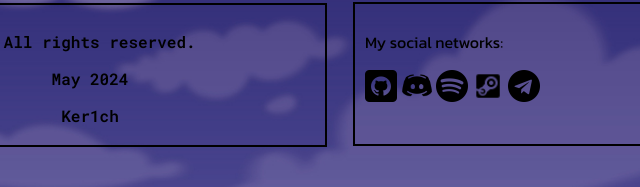
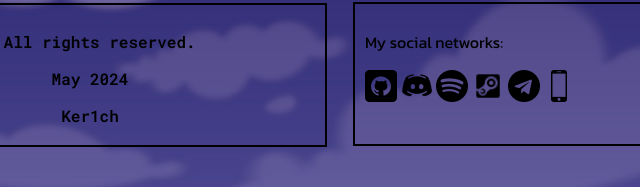
Before and after one commit to kirilo987/Ker1ch, a plain HTML site: page index.html in a window 1280 px wide. Shown: the part 678-865 px from the top of the page, 625-1265 px from the left. Drawn offline with Linux system fonts and the light colour scheme; a web font is replaced by a local one.

Commit message:
Update index.html

```diff
--- a/index.html
+++ b/index.html
@@ -81,6 +81,11 @@
                         alert("Text copied: " + text);
                     });
                     </script>
+                    <div class="rivno">
+                        <a href="https://kirilo987.github.io/Ker1ch-in-phone/" target="_blank">
+                        <img height="32" width="32" src="./images/phone.png" title="My web-site in phone">
+                        </a>
+                    </div>
                 </div>
             </div>
             </div>
```
